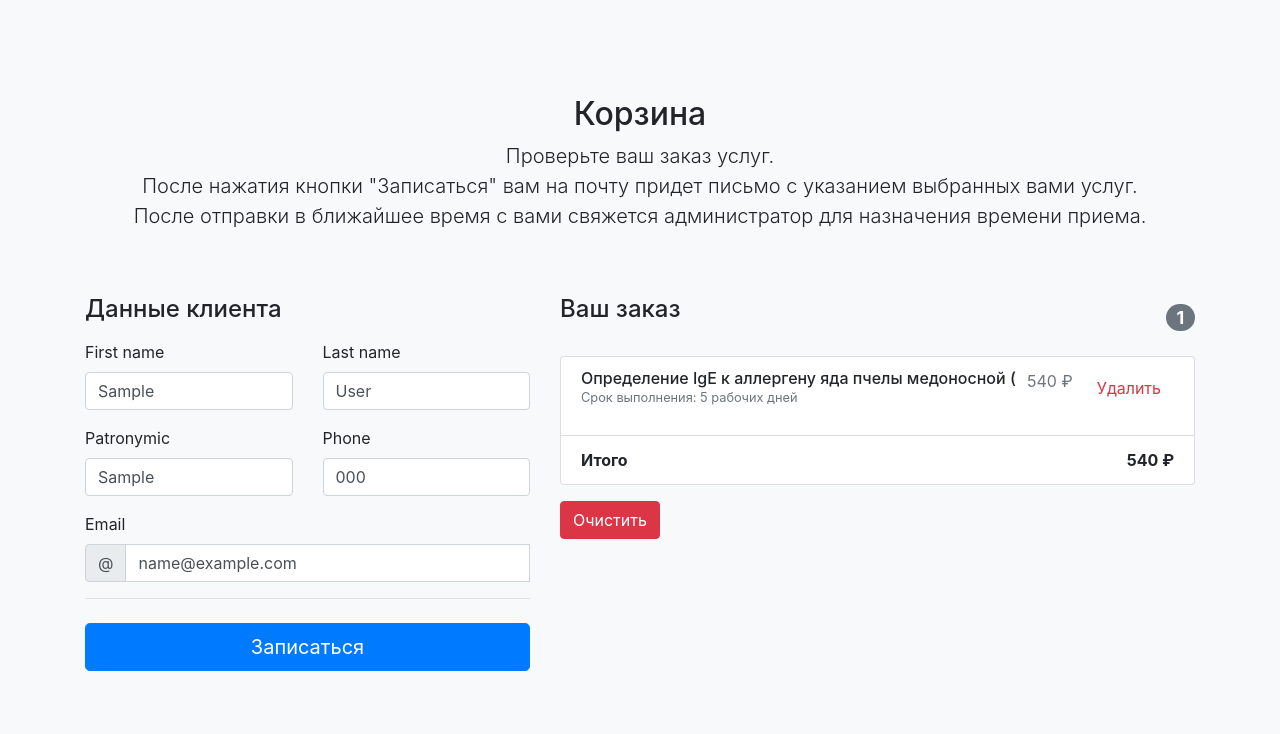
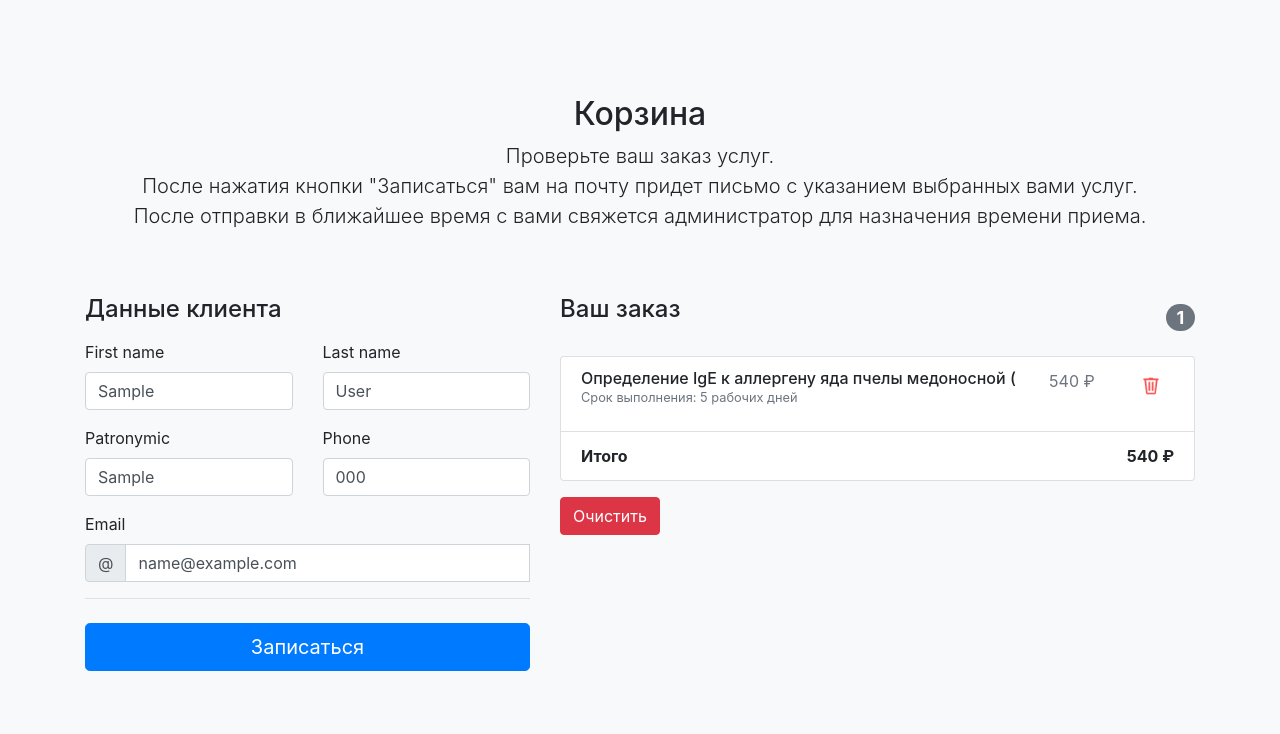
Before and after one commit to PolinaWednesday/Graduate_work, a Django app: page /service_cart/ in a window 1280 px wide. Shown: the part 120-854 px from the top of the page. Run offline with Django 5.2, Linux system fonts and the light colour scheme; a user stored in the database is signed in; data comes from the database, SQL or seed files in the repository; tables that the repository leaves empty hold one stand-in row (values such as "Sample post"); some libraries are stand-ins or nearby versions.

Commit message:
finish project

```diff
--- a/medical_services/templates/medical_services/service_detail.html
+++ b/medical_services/templates/medical_services/service_detail.html
@@ -25,7 +25,10 @@
                     <form id="addToCartForm" data-service-id="{{ object.id }}">
                         {% csrf_token %}
                         <input type="button" class="btn btn-sm btn-info" value="Назад" onclick="history.back()">
+                        {% if user.is_authenticated %}
                         <button type="button" class="btn btn-sm btn-success" id="buyButton">Купить</button>
+                        <a class="btn btn-sm btn-dark" href="{% url 'medical_services:service_cart' %}">Корзина</a>
+                        {% endif %}
                     </form>
                 </div>
                 <small id="messageBox" class="text-muted"></small>
--- a/medical_services/templates/medical_services/shopping_cart.html
+++ b/medical_services/templates/medical_services/shopping_cart.html
@@ -28,7 +28,9 @@
                     <form method="post" action="{% url 'medical_services:remove_service' service.id %}">
                         {% csrf_token %}
                         <input type="hidden" name="service_id" value="{{ service.id }}">
-                        <button type="submit" class="btn btn-link text-danger">Удалить</button>
+                        <button type="submit" class="btn btn-link text-danger">
+                            <img src="/media/image.png" alt="корзина" width="20" height="20"/>
+                        </button>
                     </form>
                 </li>
                 {% endfor %}
```
Also changed, not shown: media/image.png (added).
